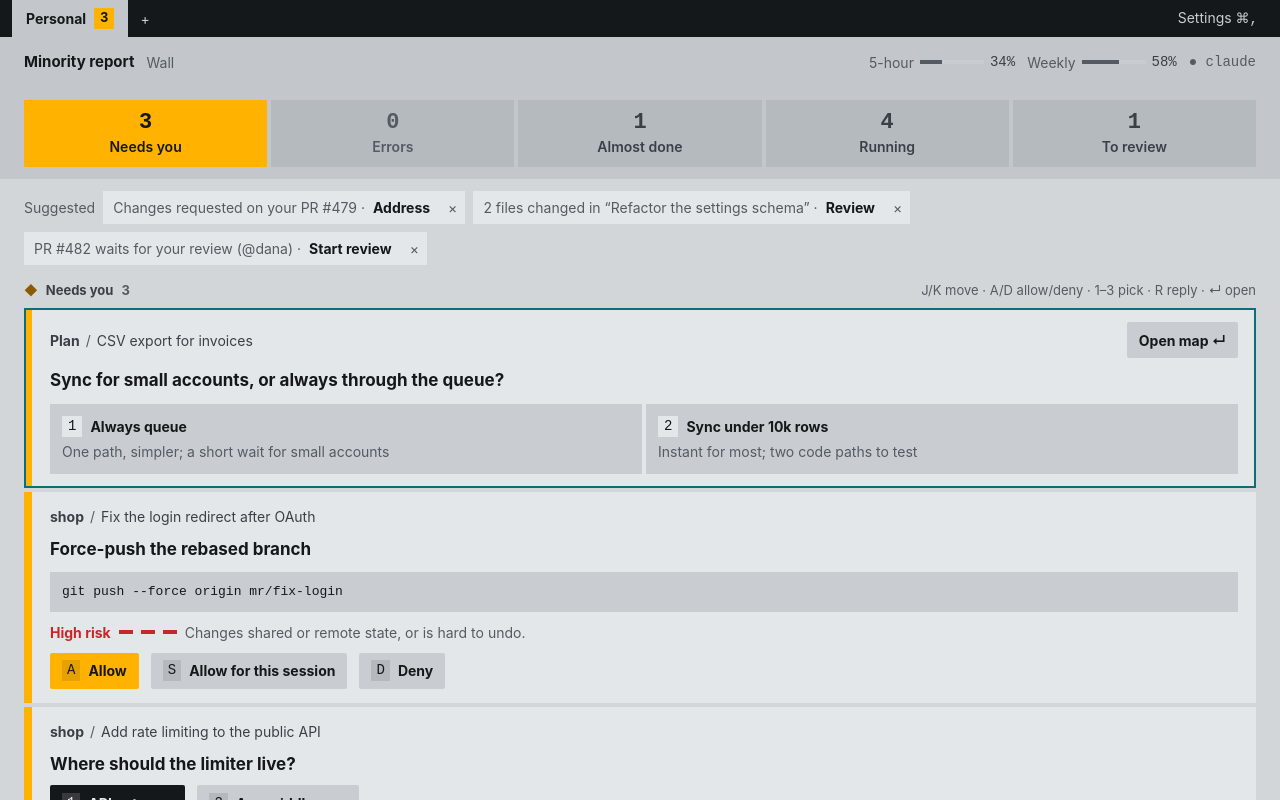
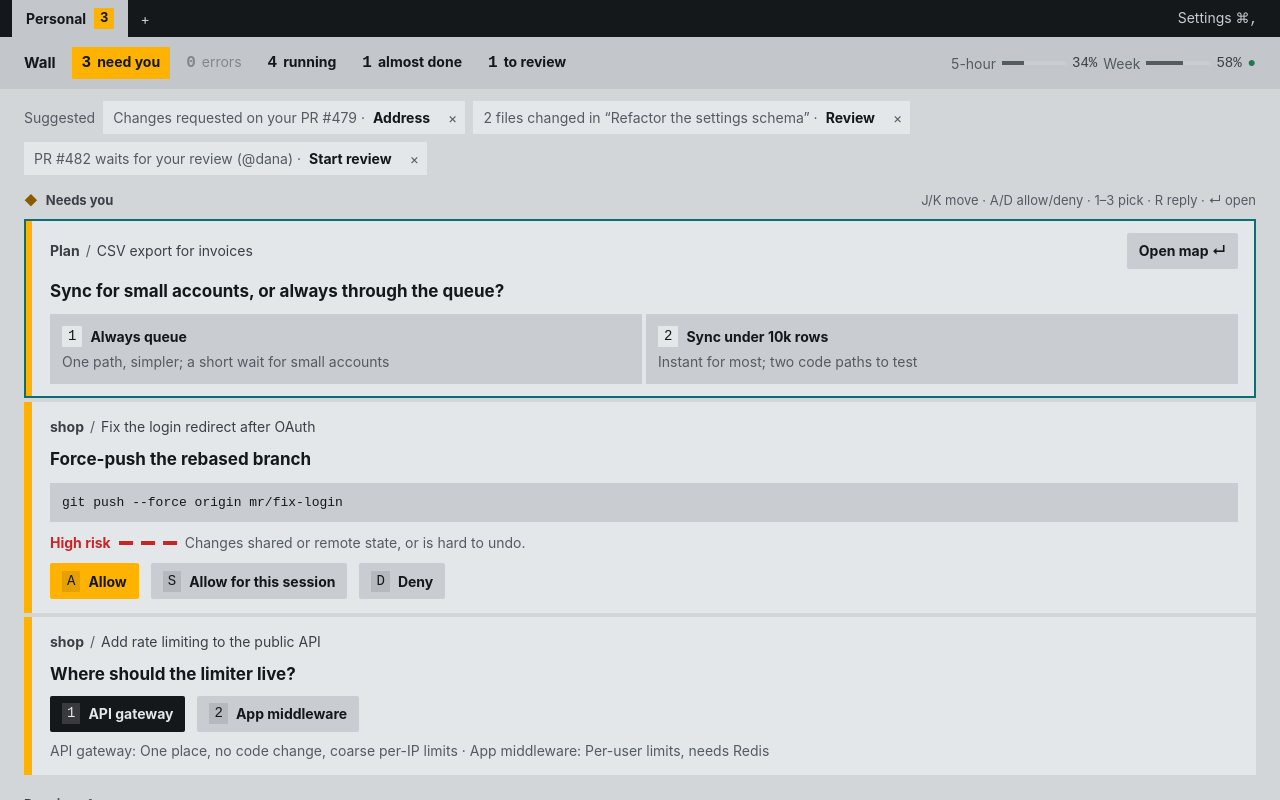
Before and after one commit to getcockpit/cockpit, a React (Vite) app in the folder ui/: page / in a window 1280 px wide. Built offline with nearby package versions, Linux system fonts and the light colour scheme; a web font is replaced by a local one.

Commit message:
MR-53: de-clunk — one compact wall header with inline counts (zeros fade, each jumps), calm footer (one hint, quiet links, Start), Settings without raw paths or meaningless meters, doc bar without repeated text

```diff
--- a/ui/src/design/components.css
+++ b/ui/src/design/components.css
@@ -96,3 +96,8 @@
   .mr-onb-h1 { font-size: 30px; }
   .mr-onb-sub { font-size: 15px; }
 }
+
+/* A quiet text button for secondary places to go (MR-53): no fill, ink on hover. */
+.mr-link { border: 0; background: transparent; padding: 4px 6px; font: inherit; color: var(--mr-ink-2); cursor: pointer; }
+.mr-link:hover { color: var(--mr-ink); text-decoration: underline; }
+.mr-link kbd { font-size: 11px; color: var(--mr-ink-3); }
--- a/ui/src/screens/DocMap.tsx
+++ b/ui/src/screens/DocMap.tsx
@@ -116,7 +116,7 @@ export function DocMap({ doc, state, onBack, onOpenSession }: { doc: Doc; state:
             </div>
             <div className="mr-row" style={{ position: "absolute", left: 12, right: 12, bottom: 12, padding: "10px 14px", background: "var(--mr-tile)" }}>
               <span className="mr-mono mr-dim" style={{ flex: "none" }}>{focus ? `${step} / ${blocks.length}` : "Overview"}</span>
-              <span className="mr-grow mr-ellipsis" style={{ fontWeight: 700, minWidth: 0 }}>{focus ? `${SECTION_LABEL[focus.section] ?? focus.section}: ${focus.takeaway}` : "At a glance. Space walks through it block by block."}</span>
+              <span className="mr-grow mr-ellipsis" style={{ fontWeight: 700, minWidth: 0 }}>{focus ? SECTION_LABEL[focus.section] ?? focus.section : "At a glance. Space walks through it block by block."}</span>
               {changed.length > 0 && !focus && <Key tone={onlyChanged ? "primary" : undefined} onClick={() => setOnlyChanged((x) => !x)}>{onlyChanged ? "Show everything" : `What changed in v${doc.version} · ${changed.length}`}</Key>}
               <Key k="←" onClick={() => setStep((s) => Math.max(0, s - 1))}>Back</Key>
               <Key k="space" tone="primary" onClick={() => setStep((s) => (s >= blocks.length ? 0 : s + 1))}>{step === 0 ? "Walk through" : step >= blocks.length ? "Zoom out" : "Next"}</Key>
--- a/ui/src/screens/Wall.tsx
+++ b/ui/src/screens/Wall.tsx
@@ -5,7 +5,7 @@ import { pointer } from "../components/pointer";
 import { suggest, type Suggestion } from "../picker/suggest";
 import { promptFor } from "./StartPicker";
 import type { Pr } from "../state/store";
-import { Bar, Key, Lamp, Lamps, Sparkline, StateMark } from "../components";
+import { Bar, Key, Sparkline, StateMark } from "../components";
 import { pickTile, type TileSpec } from "../picker/pick";
 import { isOpenQuestion, type Doc } from "../state/docs";
 import { api } from "../state/store";
@@ -85,24 +85,21 @@ export function Wall({ state, docs, archived, onArchive, onOpen, onOpenDoc, onSt
 
   return (
     <div style={{ display: "flex", flexDirection: "column", minHeight: "100%" }}>
-      <header className="mr-band mr-row" style={{ padding: "14px 24px" }}>
-        <strong style={{ fontSize: 15 }}>Minority report</strong>
-        <span className="mr-dim">Wall</span>
+      {/* One compact header (MR-53): status counts inline; zero counts fade; each jumps to its section. */}
+      <header className="mr-band mr-row" style={{ padding: "10px 24px", gap: 6, flexWrap: "wrap" }}>
+        <strong style={{ fontSize: 15, marginRight: 10 }}>Wall</strong>
+        {(sessions.length > 0 || queue.length > 0) && <>
+          <Count n={queue.length} label="need you" tone="needs" onClick={() => jump("mr-needs")} />
+          <Count n={count("error")} label={count("error") === 1 ? "error" : "errors"} tone="error" onClick={() => jump("mr-review")} />
+          <Count n={running.length} label="running" onClick={() => jump("mr-running")} />
+          <Count n={count("almost")} label="almost done" onClick={() => jump("mr-running")} />
+          <Count n={review.length} label="to review" onClick={() => jump("mr-review")} />
+        </>}
         <span className="mr-grow" />
         <Usage label="5-hour" v={state.usage.fiveHour} resets={state.usage.resetsAt} />
-        <Usage label="Weekly" v={state.usage.weekly} />
-        <span className="mr-mono mr-dim" title={state.sidecar.claude ?? ""}>{state.sidecar.up ? "● claude" : "○ claude"}</span>
+        <Usage label="Week" v={state.usage.weekly} />
+        <span className="mr-mono" title={state.sidecar.up ? `Claude Code: ${state.sidecar.claude ?? ""}` : "Claude Code isn't connected"} style={{ color: state.sidecar.up ? "var(--mr-done)" : "var(--mr-error)" }}>●</span>
       </header>
-
-      {(sessions.length > 0 || queue.length > 0) && (
-        <Lamps>
-          <Lamp value={queue.length} label="Needs you" on={queue.length > 0 && "needs"} onClick={() => jump("mr-needs")} />
-          <Lamp value={count("error")} label="Errors" on={count("error") > 0 && "error"} onClick={() => jump("mr-review")} />
-          <Lamp value={count("almost")} label="Almost done" on={count("almost") > 0 && "plain"} onClick={() => jump("mr-running")} />
-          <Lamp value={running.length} label="Running" on={running.length > 0 && "plain"} onClick={() => jump("mr-running")} />
-          <Lamp value={review.length} label="To review" on={review.length > 0 && "plain"} onClick={() => jump("mr-review")} />
-        </Lamps>
-      )}
 
       {suggestions.length > 0 && (
         <section aria-label="Suggested next" className="mr-row" style={{ flexWrap: "wrap", gap: 8, padding: "12px 24px 0" }}>
@@ -121,7 +118,7 @@ export function Wall({ state, docs, archived, onArchive, onOpen, onOpenDoc, onSt
       <main style={{ flex: 1, display: "flex", flexDirection: "column", gap: 20, padding: "16px 24px 24px" }}>
         {queue.length > 0 && (
           <section id="mr-needs" aria-label="Needs you" style={{ display: "flex", flexDirection: "column", gap: 8, scrollMarginTop: 12 }}>
-            <h2 className="mr-h"><span style={{ color: "var(--mr-needs-ink)" }}>◆</span>Needs you <span className="mr-dim">{queue.length}</span><span className="mr-grow" /><span className="mr-dim" style={{ fontWeight: 400 }}>J/K move · A/D allow/deny · 1–3 pick · R reply · ↵ open</span></h2>
+            <h2 className="mr-h"><span style={{ color: "var(--mr-needs-ink)" }}>◆</span>Needs you<span className="mr-grow" /><span className="mr-dim" style={{ fontWeight: 400 }}>J/K move · A/D allow/deny · 1–3 pick · R reply · ↵ open</span></h2>
             <div className="mr-queue">
               {queue.map((q, i) =>
                 q.kind === "ask" ? <AskRow key={q.key} s={q.s} a={q.a} selected={i === sel} onOpen={() => onOpen(q.s.id)} />
@@ -185,12 +182,13 @@ export function Wall({ state, docs, archived, onArchive, onOpen, onOpenDoc, onSt
         )}
       </main>
       <footer className="mr-band mr-row mr-dim" style={{ padding: "8px 24px", fontSize: 12 }}>
-        <span>⌘K start · click focus · ⌘-click deeper · ⌥-click discover · ⌘⇧G god mode · ⌘⇧B builds</span>
-        {daily && <span className="mr-mono" title="Days in a row using only this app for Claude Code (v1 goal: 7)" style={{ color: daily.streak >= daily.goal ? "var(--mr-done)" : "var(--mr-ink-2)" }}>Daily driver {daily.streak}/{daily.goal}</span>}
+        {/* Calm footer (MR-53): one hint, the two places you go from here, and a quiet progress note. */}
+        <span>Right-click anything for actions · ⌘-click to go deeper</span>
         <span className="mr-grow" />
-        <Key onClick={() => api.report()}>Report a bug</Key>
-        <Key k="⌘⇧A" onClick={onArchive}>Archive{archived ? ` · ${archived}` : ""}</Key>
-        <Key k="⌘K" onClick={() => onStart()}>Start</Key>
+        {daily && <span className="mr-mono" title="Days in a row using only this app for Claude Code (v1 goal: 7)" style={{ color: daily.streak >= daily.goal ? "var(--mr-done)" : "var(--mr-ink-3)" }}>{daily.streak}/{daily.goal} days</span>}
+        <button type="button" className="mr-link" onClick={() => api.report()}>Report a bug</button>
+        <button type="button" className="mr-link" onClick={onArchive}>Archive{archived ? ` (${archived})` : ""} <kbd className="mr-mono">⌘⇧A</kbd></button>
+        <Key k="⌘K" tone="primary" onClick={() => onStart()}>Start</Key>
       </footer>
     </div>
   );
@@ -227,3 +225,16 @@ function Usage({ label, v, resets }: { label: string; v: number | null; resets?:
     </span>
   );
 }
+
+// A status count in the header: loud when it matters, faded at zero.
+function Count({ n, label, tone, onClick }: { n: number; label: string; tone?: "needs" | "error"; onClick: () => void }) {
+  const on = n > 0;
+  const bg = on && tone === "needs" ? "var(--mr-needs)" : on && tone === "error" ? "var(--mr-error)" : "transparent";
+  const fg = on && tone === "error" ? "var(--mr-tile)" : on ? "var(--mr-ink)" : "var(--mr-ink-3)";
+  return (
+    <button type="button" data-mr="Lamp" data-mr-source={label} onClick={onClick} disabled={!on} aria-label={`${n} ${label}`}
+      style={{ display: "inline-flex", alignItems: "baseline", gap: 6, padding: "4px 10px", border: 0, background: bg, color: fg, font: "inherit", fontWeight: on ? 700 : 400, cursor: on ? "pointer" : "default", opacity: on ? 1 : 0.6 }}>
+      <b className="mr-mono" style={{ fontSize: 16 }}>{n}</b><span>{label}</span>
+    </button>
+  );
+}
```
Also changed, not shown: ui/src/screens/Settings.tsx (+6 -7 lines).
